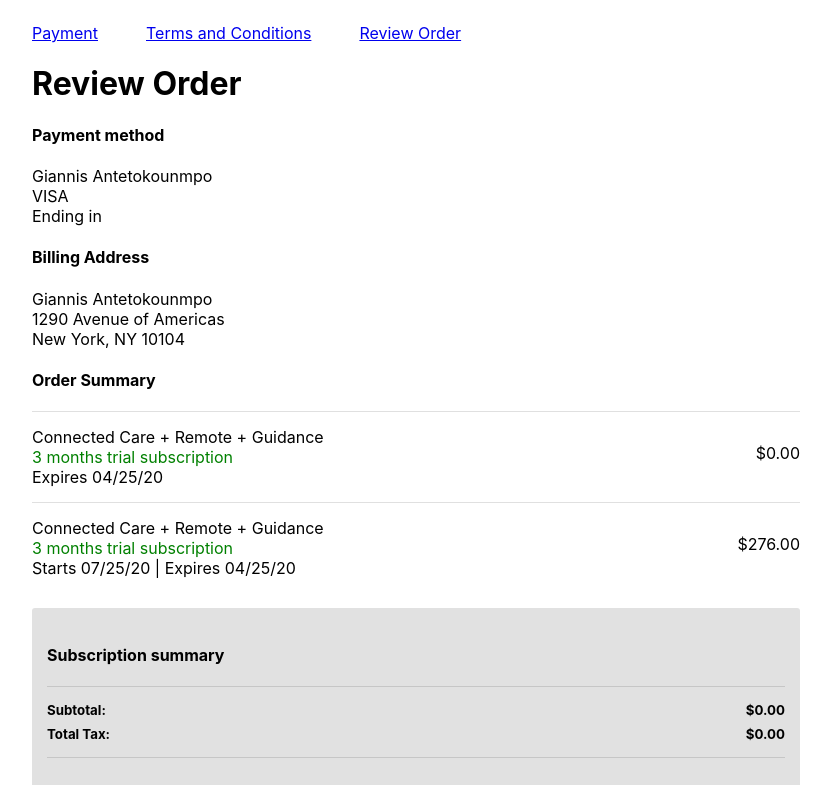
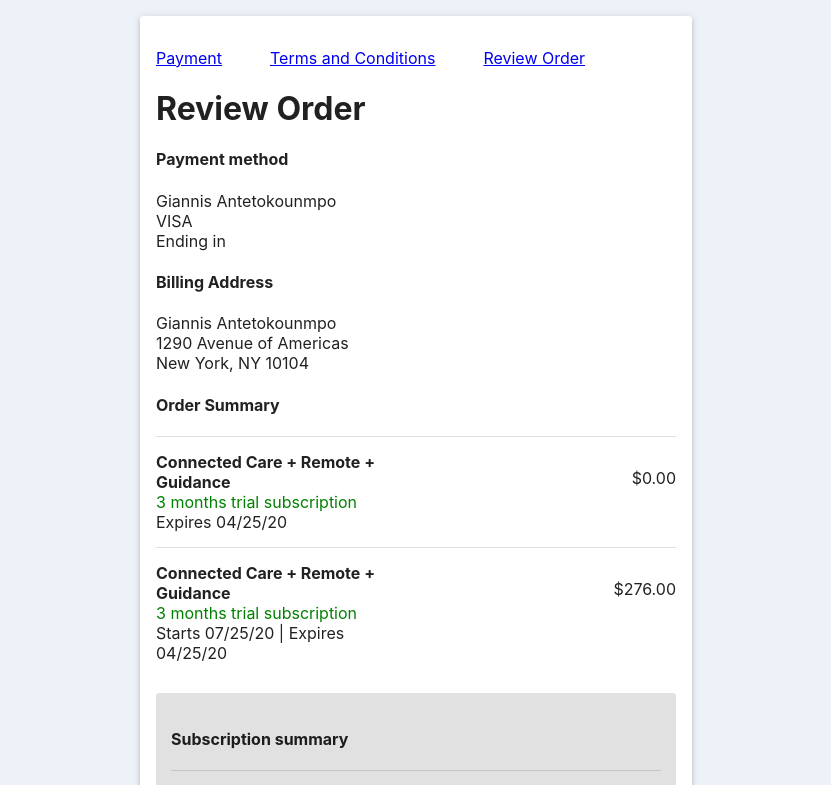
Before and after one commit to imox2/react-material-screens, a React (Create React App) app: page /order in a window 1280 px wide. Shown: the top 785 px of the page, without its empty margins (224-1055 px from the left). Built offline with nearby package versions, Linux system fonts and the light colour scheme.

Commit message:
made changes on layout.

```diff
--- a/src/App.js
+++ b/src/App.js
@@ -1,48 +1,76 @@
+// import { Switch, Route, BrowserRouter as Router } from "react-router-dom";
+// import PaymentInformation from "./pages/paymentInformation";
+// import ReviewOrder from "./pages/reviewOrder";
+// import TermsAndConditions from "./pages/termsandconditions";
+// import Navbar from "./components/navbar";
+// import { makeStyles } from "@material-ui/core/styles";
+// import { MuiThemeProvider, createMuiTheme } from "@material-ui/core/styles";
+
+// const theme = createMuiTheme({
+//   typography: {
+//     fontSize: 12,
+//     fontFamily: '"Work Sans"',
+//   },
+//   fontFamily: '"Work Sans"',
+// });
+// // const styles = theme => ( {
+// //   root: {
+// //     'marginLeft': '8rem',
+// //     'marginRight': '8rem',
+// //   },
+// // } );
+
+// const styles = makeStyles((theme) => ({
+//   root: {
+//     [theme.breakpoints.down("sm")]: {
+//       marginRight: "1rem",
+//       marginLeft: "1rem",
+//     },
+//     [theme.breakpoints.up("md")]: {
+//       marginRight: "12rem",
+//       marginLeft: "12rem",
+//     },
+//     [theme.breakpoints.up("lg")]: {
+//       marginRight: "16rem",
+//       marginLeft: "16rem",
+//     },
+//   },
+// }));
+
+// function App(props) {
+//   const classes = styles();
+//   console.log(classes);
+//   return (
+//     <MuiThemeProvider theme={theme}>
+//       <div className={classes.root}>
+//         <Router>
+//           <Navbar />
+//           <Switch>
+//             <Route component={PaymentInformation} path="/payment" />
+//             <Route component={ReviewOrder} path="/order" />
+//             <Route component={TermsAndConditions} path="/tnc" />
+//             <Route component={PaymentInformation} path="/" />
+//           </Switch>
+//         </Router>
+//       </div>
+//     </MuiThemeProvider>
+//   );
+// }
+
+// export default App;
+
+import { Container, Paper } from "@material-ui/core";
 import { Switch, Route, BrowserRouter as Router } from "react-router-dom";
 import PaymentInformation from "./pages/paymentInformation";
 import ReviewOrder from "./pages/reviewOrder";
 import TermsAndConditions from "./pages/termsandconditions";
 import Navbar from "./components/navbar";
-import { makeStyles } from "@material-ui/core/styles";
-import { MuiThemeProvider, createMuiTheme } from "@material-ui/core/styles";
 
-const theme = createMuiTheme({
-  typography: {
-    fontSize: 12,
-    fontFamily: '"Work Sans"',
-  },
-  fontFamily: '"Work Sans"',
-});
-// const styles = theme => ( {
-//   root: {
-//     'marginLeft': '8rem',
-//     'marginRight': '8rem',
-//   },
-// } );
-
-const styles = makeStyles((theme) => ({
-  root: {
-    [theme.breakpoints.down("sm")]: {
-      marginRight: "1rem",
-      marginLeft: "1rem",
-    },
-    [theme.breakpoints.up("md")]: {
-      marginRight: "12rem",
-      marginLeft: "12rem",
-    },
-    [theme.breakpoints.up("lg")]: {
-      marginRight: "16rem",
-      marginLeft: "16rem",
-    },
-  },
-}));
-
-function App(props) {
-  const classes = styles();
-  console.log(classes);
+function App() {
   return (
-    <MuiThemeProvider theme={theme}>
-      <div className={classes.root}>
+    <div className="App">
+      <Container maxWidth="sm">
+        <Paper className={"main-box"} elevation={3}>
           <Router>
             <Navbar />
             <Switch>
@@ -52,8 +80,9 @@ function App(props) {
               <Route component={PaymentInformation} path="/" />
             </Switch>
           </Router>
+        </Paper>
+      </Container>
     </div>
-    </MuiThemeProvider>
   );
 }
 
--- a/src/components/styledButton.js
+++ b/src/components/styledButton.js
@@ -28,7 +28,7 @@ export default function StyledButton(props) {
     <div className={classes.button}>
       <Button
         style={{
-          borderRadius: "15px",
+          borderRadius: "20px",
           backgroundColor: "#3475C1",
           color: "white",
         }}
--- a/src/index.css
+++ b/src/index.css
@@ -1,13 +1,94 @@
 body {
   margin: 0;
-  font-family: -apple-system, BlinkMacSystemFont, 'Segoe UI', 'Roboto', 'Oxygen',
-    'Ubuntu', 'Cantarell', 'Fira Sans', 'Droid Sans', 'Helvetica Neue',
+  padding: 0;
+  box-sizing: border-box;
+  font-family: "Roboto", sans-serif;
+  background-color: #edf2f9;
+  font-family: -apple-system, BlinkMacSystemFont, "Segoe UI", "Roboto", "Oxygen",
+    "Ubuntu", "Cantarell", "Fira Sans", "Droid Sans", "Helvetica Neue",
     sans-serif;
   -webkit-font-smoothing: antialiased;
   -moz-osx-font-smoothing: grayscale;
 }
 
 code {
-  font-family: source-code-pro, Menlo, Monaco, Consolas, 'Courier New',
+  font-family: source-code-pro, Menlo, Monaco, Consolas, "Courier New",
     monospace;
 }
+
+.main-box {
+  padding: 1rem;
+  margin: 1rem 0;
+}
+
+.btn-wrapper {
+  display: flex;
+  justify-content: flex-end;
+}
+
+.icon-title {
+  display: flex;
+  justify-content: flex-start;
+  align-items: center;
+}
+
+.btns-wrapper {
+  display: flex;
+  justify-content: space-between;
+  align-items: center;
+}
+
+.btns-wrapper .btn-back {
+  width: 100%;
+  border-radius: 22px;
+  background: #d2d2d2;
+  color: #ffffff;
+  font-size: 14px;
+  font-weight: 400;
+  text-transform: capitalize;
+  letter-spacing: 0.5px;
+  box-shadow: none;
+  border: 1px solid #b3b3b3;
+  margin: 0 10px;
+  box-shadow: none;
+  padding: 8px 16px;
+}
+
+.btns-wrapper .btn-continue {
+  padding: 8px 16px;
+  box-shadow: none;
+  width: 100%;
+  border-radius: 22px;
+  background: #0071e3;
+  color: #fff;
+  font-size: 14px;
+  font-weight: 400;
+  text-transform: capitalize;
+  letter-spacing: 0.5px;
+  margin: 0 10px;
+}
+.pricing-title {
+  width: 100%;
+}
+
+.btns-wrapper .btn-continue:hover,
+.btns-wrapper .btn-continue:focus,
+.btns-wrapper .btn-continue:visited {
+  background: #0071e3;
+  color: #fff;
+}
+
+.form-wrapper .input-field {
+  width: 100%;
+  margin: 10px 0;
+}
+
+.form-input-group {
+  display: flex;
+  justify-content: space-between;
+  align-items: center;
+}
+
+.form-input-group .input-field {
+  margin: 0 2px;
+}
--- a/src/pages/reviewOrder.js
+++ b/src/pages/reviewOrder.js
@@ -56,7 +56,9 @@ function ReviewOrder() {
           <Divider className={classes.dividerStyle} />
           <Grid container spacing={3}>
             <Grid className={classes.content} item xs={6}>
-              <p>Connected Care + Remote + Guidance</p>
+              <p style={{ fontWeight: "bold" }}>
+                Connected Care + Remote + Guidance
+              </p>
               <p style={{ color: "green" }}>3 months trial subscription</p>
               <p>Expires 04/25/20</p>
             </Grid>
@@ -67,7 +69,9 @@ function ReviewOrder() {
           <Divider className={classes.dividerStyle} />
           <Grid container spacing={3}>
             <Grid className={classes.content} item xs={6}>
-              <p>Connected Care + Remote + Guidance</p>
+              <p style={{ fontWeight: "bold" }}>
+                Connected Care + Remote + Guidance
+              </p>
               <p style={{ color: "green" }}>3 months trial subscription</p>
               <p>Starts 07/25/20 | Expires 04/25/20</p>
             </Grid>
```
Lines whose indentation alone changed are shown as unchanged.
